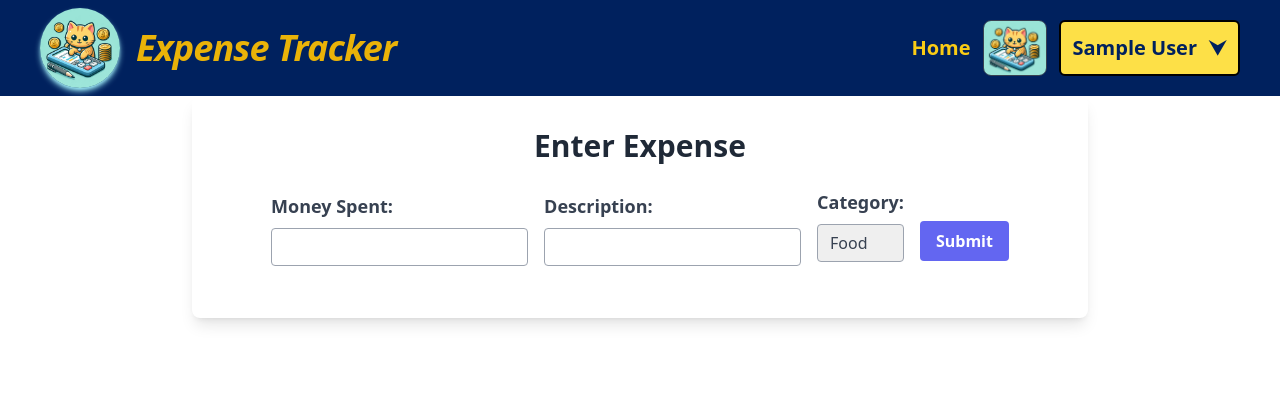
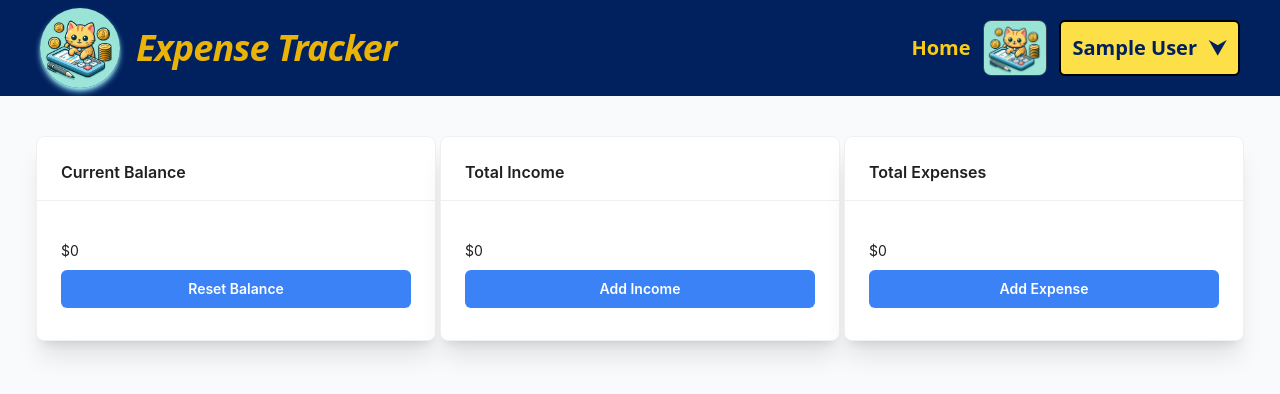
Before and after one commit to Deepaksadhwani/Expense-Tracker, a React (Vite) app: page / in a window 1280 px wide. Shown: the top 394 px of the page. Built offline with nearby package versions, Linux system fonts and the light colour scheme; no server answers; sample sign-in values are in the browser's storage.

Commit message:
add ExpenseFormModal && home page Card ui

```diff
--- a/index.html
+++ b/index.html
@@ -8,6 +8,7 @@
   </head>
   <body>
     <div id="root"></div>
+    <div id="incomeModal"></div>
     <script type="module" src="/src/main.jsx"></script>
   </body>
 </html>
--- a/package.json
+++ b/package.json
@@ -11,9 +11,11 @@
   },
   "dependencies": {
     "@reduxjs/toolkit": "^2.2.3",
+    "antd": "^5.17.0",
     "firebase": "^10.11.1",
     "react": "^18.2.0",
     "react-dom": "^18.2.0",
+    "react-hot-toast": "^2.4.1",
     "react-icons": "^5.1.0",
     "react-redux": "^9.1.1",
     "react-router-dom": "^6.23.0",
--- a/src/App.jsx
+++ b/src/App.jsx
@@ -1,7 +1,8 @@
 import Login from "./pages/Login";
-import {  Navigate, Outlet } from "react-router-dom";
+import { Navigate, Outlet } from "react-router-dom";
 import { useSelector } from "react-redux";
 import Navbar from "./layouts/Navbar";
+import { Toaster } from "react-hot-toast";
 
 const App = () => {
   const tokenUserSlice = useSelector((store) => store.user.token);
@@ -10,7 +11,8 @@ const App = () => {
     <Navigate to="/login" />
   ) : (
     <div>
-      <Navbar/>
+      <Toaster />
+      <Navbar />
       <Outlet />
     </div>
   );
--- a/src/hooks/usePostExpenseData.js
+++ b/src/hooks/usePostExpenseData.js
@@ -1,3 +1,4 @@
+import toast from "react-hot-toast";
 import { DATABASE_URL } from "../utils/constants";
 
 const usePostExpenseData = (dataExpense,setLoading) => {
@@ -16,7 +17,7 @@ const usePostExpenseData = (dataExpense,setLoading) => {
 
     console.log(data);
     setLoading(false)
-
+    toast.success("Added Expense Successfully.")
   };
   postExpenseData();
 
--- a/src/hooks/useUpdateUserInfo.js
+++ b/src/hooks/useUpdateUserInfo.js
@@ -1,3 +1,4 @@
+import toast from "react-hot-toast";
 import { FIREBASE_KEY, USER_UPDATE_INFO } from "../utils/constants";
 
 const useUpdateUserInfo = async (postRequestDataForUpdateUserInfo) => {
@@ -12,6 +13,7 @@ const useUpdateUserInfo = async (postRequestDataForUpdateUserInfo) => {
   if (response.ok) {
     const data = await response.json();
     console.log(data);
+    toast.success("Updated profile Successfully.");
   }
 };
 
--- a/src/index.css
+++ b/src/index.css
@@ -11,3 +11,7 @@
 .dropdown {
     @apply  flex items-center justify-center gap-x-2   py-1 transition-all hover:scale-[1.05] hover:text-black
 }
+
+.b-btn {
+    @apply px-3 py-2 bg-blue-500 text-white font-semibold rounded-md transition-all duration-300 hover:bg-blue-700 focus:outline-none focus:border-yellow-400
+}
--- /dev/null
+++ b/src/layouts/Home/ExpenseCards.jsx
@@ -0,0 +1,37 @@
+import { Card, Row } from "antd";
+import React from "react";
+
+const ExpenseCards = ({ onToggleIncomeModal }) => {
+  return (
+    <div className="py-10">
+      <Row className="mx-[2rem]  flex  flex-wrap items-center justify-evenly">
+        <Card
+          bordered={true}
+          title="Current Balance"
+          className="min-w-[400px] space-y-2 py-2 shadow-xl"
+        >
+          <p className="py-2">$0</p>
+          <button className="b-btn w-full ">Reset Balance</button>
+        </Card>
+        <Card
+          title="Total Income"
+          className="min-w-[400px] space-y-2 py-2 shadow-xl"
+        >
+          <p className="py-2">$0</p>
+          <button className="b-btn w-full">Add Income</button>
+        </Card>
+        <Card
+          title="Total Expenses"
+          className="min-w-[400px] space-y-2 py-2 shadow-xl"
+        >
+          <p className="py-2">$0</p>
+          <button onClick={()=> onToggleIncomeModal(true)} className="b-btn w-full">
+            Add Expense
+          </button>
+        </Card>
+      </Row>
+    </div>
+  );
+};
+
+export default ExpenseCards;
--- a/src/layouts/Home/ExpenseForm.jsx
+++ b/src/layouts/Home/ExpenseForm.jsx
@@ -3,15 +3,16 @@ import usePostExpenseData from "../../hooks/usePostExpenseData";
 import useGetExpenseData from "../../hooks/useGetExpenseData";
 import Shimmer from "../../components/Shimmer";
 import { useDispatch, useSelector } from "react-redux";
-const ExpenseForm = () => {
+const ExpenseForm = ({ onToggleIncomeModal }) => {
   const dispatch = useDispatch();
   const [loading, setLoading] = useState(false);
   const [expenseData, setExpenseData] = useState([]);
   const amount = useRef("");
   const description = useRef("");
   const category = useRef("");
+  const date = useRef("");
   const expenseDataFromSlice = useSelector((store) => store.expense);
-  if (!expenseDataFromSlice) return;
+
   const handleSubmit = (e) => {
     e.preventDefault();
 
@@ -19,30 +20,43 @@ const ExpenseForm = () => {
       amount: amount.current.value,
       description: description.current.value,
       category: category.current.value,
+      date: date.current.value,
     });
 
     console.log(data);
     usePostExpenseData(data, setLoading);
+    onToggleIncomeModal(false);
+  };
   console.log(expenseData);
-  };
-  console.log(expenseData)
 
   useEffect(() => {
     useGetExpenseData(dispatch);
-    setExpenseData(expenseDataFromSlice)
+    setExpenseData(expenseDataFromSlice);
   }, []);
   return loading ? (
     <Shimmer />
   ) : (
-    <div className="mx-auto max-w-4xl rounded-lg bg-white p-8 shadow-lg">
-      <h2 className="mb-6 text-center text-3xl font-semibold text-gray-800">
+    <div className="fixed inset-0 z-50 flex items-center justify-center">
+      <div className="fixed inset-0 bg-black opacity-50"></div>
+      <div className="relative w-full max-w-lg rounded-lg bg-white p-8 shadow-lg">
+        <button
+          className="absolute right-4 top-4 text-gray-500 hover:text-gray-700 focus:outline-none"
+          onClick={() => onToggleIncomeModal(false)}
+        >
+          <svg className="h-6 w-6" fill="none" stroke="currentColor">
+            <path
+              strokeLinecap="round"
+              strokeLinejoin="round"
+              strokeWidth={2}
+              d="M6 18L18 6M6 6l12 12"
+            />
+          </svg>
+        </button>
+        <h2 className="mb-6 text-center   text-3xl font-semibold tracking-tight text-blue-900">
           Enter Expense
         </h2>
-      <form
-        onSubmit={handleSubmit}
-        className="flex flex-wrap items-center justify-center"
-      >
-        <div className="mb-4 mr-4">
+        <form onSubmit={handleSubmit} className="flex flex-col items-center">
+          <div className="mb-4 w-full">
             <label className="mb-2 block text-lg font-bold text-gray-700">
               Money Spent:
             </label>
@@ -51,7 +65,7 @@ const ExpenseForm = () => {
               ref={amount}
             />
           </div>
-        <div className="mb-4 mr-4">
+          <div className="mb-4 w-full">
             <label className="mb-2 block text-lg font-bold text-gray-700">
               Description:
             </label>
@@ -60,7 +74,7 @@ const ExpenseForm = () => {
               ref={description}
             />
           </div>
-        <div className="mb-6 mr-4">
+          <div className="mb-4 w-full">
             <label className="mb-2 block text-lg font-bold text-gray-700">
               Category:
             </label>
@@ -70,12 +84,22 @@ const ExpenseForm = () => {
             >
               <option value="Food">Food</option>
               <option value="Petrol">Petrol</option>
-            <option value="Salary">Salary</option>
+              <option value="Salary">Other</option>
             </select>
+          </div>
+          <div className="mb-6 w-full">
+            <label className="mb-2 block text-lg font-bold text-gray-700">
+              Date:
+            </label>
+            <input
+              type="date"
+              className="focus:shadow-outline w-full appearance-none rounded border border-gray-400 px-3 py-2 leading-tight text-gray-700 focus:border-indigo-500 focus:outline-none"
+              ref={date}
+            />
           </div>
           <div className="mt-2">
             <button
-            className="focus:shadow-outline rounded bg-indigo-500 px-4 py-2 font-bold text-white hover:bg-indigo-700 focus:outline-none"
+              className="focus:shadow-outline rounded bg-blue-500 px-6 py-3 font-bold text-white transition-colors duration-300 hover:bg-blue-700 focus:outline-none"
               type="submit"
             >
               Submit
@@ -83,6 +107,7 @@ const ExpenseForm = () => {
           </div>
         </form>
       </div>
+    </div>
   );
 };
 
--- /dev/null
+++ b/src/layouts/Home/ExpenseFormModal.jsx
@@ -0,0 +1,10 @@
+import { createPortal } from "react-dom";
+import ExpenseForm from "./ExpenseForm";
+
+const ExpenseFormModal = () => {
+  const mountedElement = document.getElementById("incomeModal");
+
+  return createPortal(<ExpenseForm />, mountedElement);
+};
+
+export default ExpenseFormModal;
--- a/src/pages/Home.jsx
+++ b/src/pages/Home.jsx
@@ -5,16 +5,17 @@ import Shimmer from "../components/Shimmer";
 import { useEffect, useState } from "react";
 import ExpenseForm from "../layouts/Home/ExpenseForm";
 import { setUserData } from "../store/userSlice";
+import ExpenseCards from "../layouts/Home/ExpenseCards";
 
 const Home = () => {
   const [loading, setLoading] = useState(true);
+  const [incomeModalFormVisible, setIncomeModalFormVisible] = useState(false);
   const dispatch = useDispatch();
   const navigate = useNavigate();
 
-
   const userToken = localStorage.getItem("token");
-  const  parseData = JSON.parse(localStorage.getItem("userData"));
-  const updatedProfileStatus = parseData?.displayName
+  const parseData = JSON.parse(localStorage.getItem("userData"));
+  const updatedProfileStatus = parseData?.displayName;
   const moveToUserPageHandler = () => {
     navigate("/ProfilePage");
   };
@@ -24,16 +25,17 @@ const Home = () => {
     const timer = setTimeout(() => {
       setLoading(false);
     }, 700);
-    if (parseData){
-      dispatch(setUserData(parseData))
+    if (parseData) {
+      dispatch(setUserData(parseData));
     }
     return () => clearTimeout(timer);
   }, []);
   return loading ? (
     <Shimmer />
   ) : (
-    <div>
-     {!updatedProfileStatus ?  <div className="flex items-center justify-between bg-cyan-100 px-10">
+    <div className="h-screen bg-gray-50">
+      {!updatedProfileStatus ? (
+        <div className="flex items-center justify-between bg-cyan-100 px-10">
           <h1>Welcome to expense tracker</h1>
           <div className="flex items-center space-x-2 rounded-full bg-slate-400 ">
             <p className="select-none rounded-full p-1">
@@ -46,9 +48,15 @@ const Home = () => {
               complete Now
             </button>
           </div>
-      </div> : null}
+        </div>
+      ) : null}
       <div>
-        <ExpenseForm/>
+        <ExpenseCards onToggleIncomeModal={setIncomeModalFormVisible} />
+      </div>
+      <div>
+        {incomeModalFormVisible && (
+          <ExpenseForm onToggleIncomeModal={setIncomeModalFormVisible} />
+        )}
       </div>
     </div>
   );
--- a/src/pages/Login.jsx
+++ b/src/pages/Login.jsx
@@ -12,6 +12,7 @@ import { addToken } from "../store/userSlice";
 import { useDispatch } from "react-redux";
 import Shimmer from "../components/Shimmer";
 import TypingAnimation from "../components/TypingAnimation";
+import toast from "react-hot-toast";
 
 const Login = () => {
   const [isLoading, setIsLoading] = useState(false);
@@ -58,6 +59,7 @@ const Login = () => {
         navigate("/");
         setIsLoading(false);
         localStorage.setItem("token", data?.idToken);
+        toast.success("Created account Successfully.")
       }
     } else {
       const response = await fetch(USER_SIGN_IN + FIREBASE_KEY, {
```
Also changed, not shown: 1 other file (tests, documents, lock files or other folders). Lines whose indentation alone changed are shown as unchanged.
